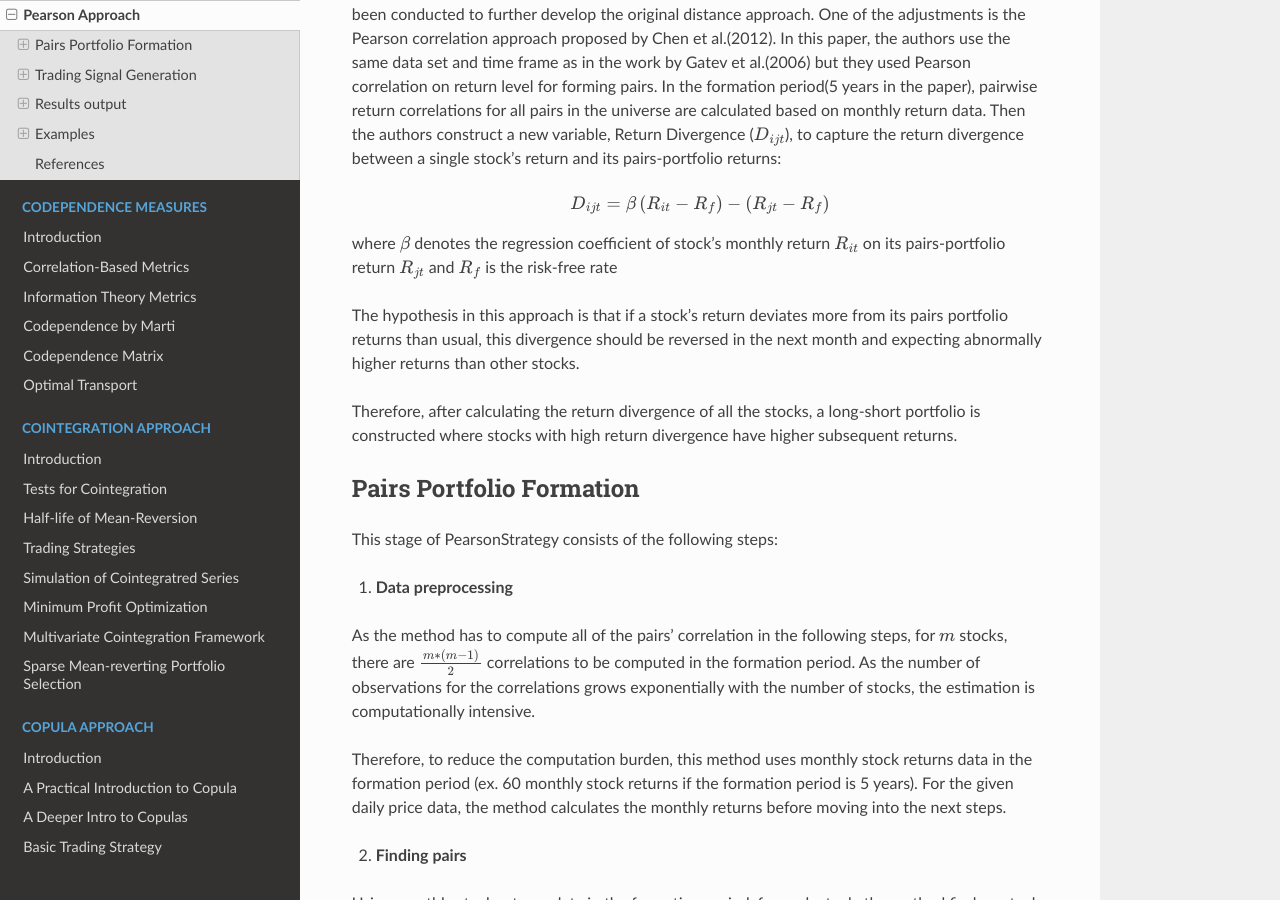
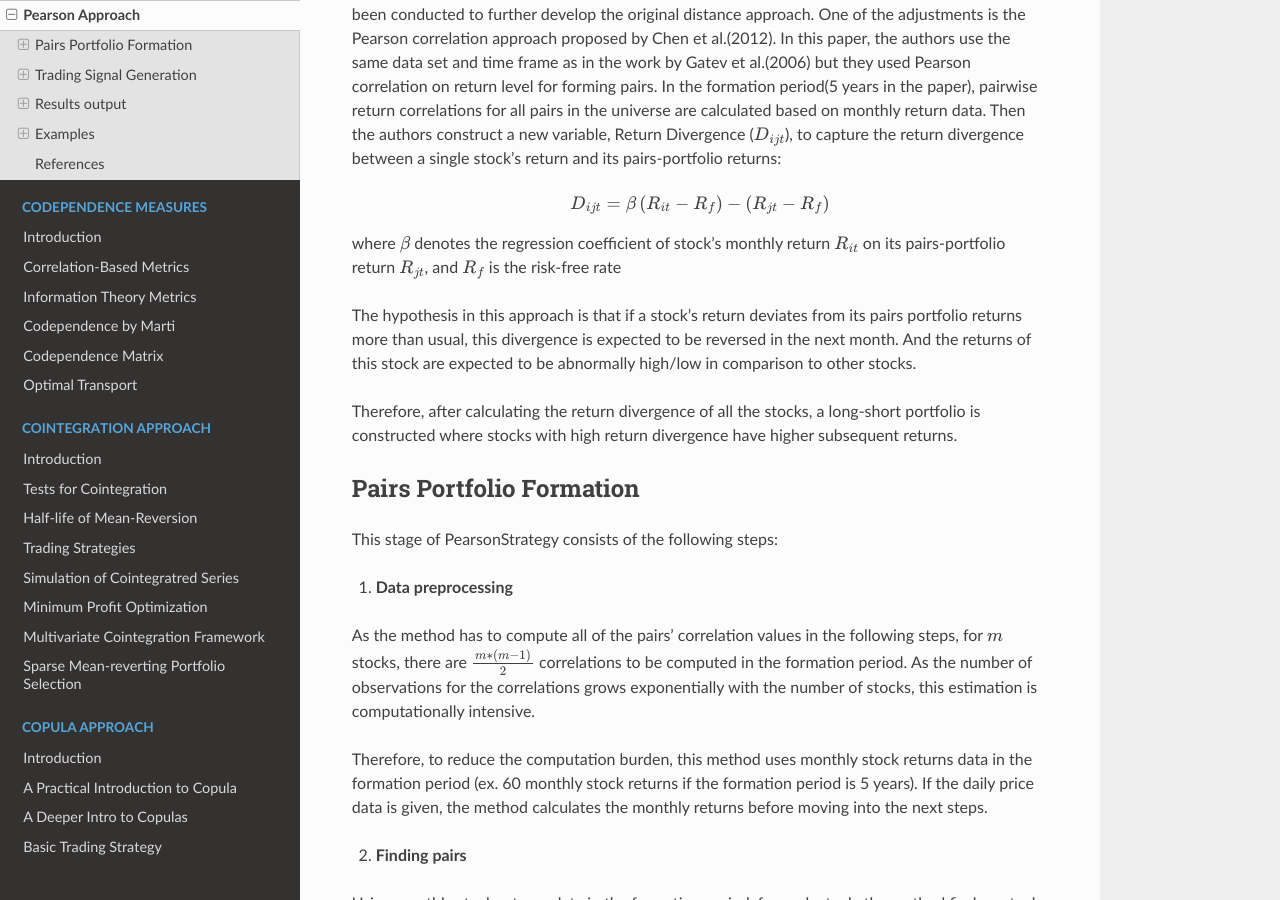
Before and after one commit to hudson-and-thames/arbitragelab, a Sphinx documentation site: the page built from docs/source/distance_approach/pearson_approach.rst, in a window 1280 px wide and 900 px high, scrolled down 450 px. Built offline with Sphinx 7.4.7 and the Read the Docs theme 2.0.0, drawn with Linux system fonts in a browser that asks for light colours; some of the changed text lies outside the part shown.

Commit message:
Minor adjustments to Pearson Approach sphinx docs

```diff
--- a/docs/source/distance_approach/distance_approach.rst
+++ b/docs/source/distance_approach/distance_approach.rst
@@ -135,7 +135,7 @@ to select top :math:`n` pairs with the highest variance of the spread.
 Implementation
 **************
 
-.. automodule:: arbitragelab.distance_approach
+.. automodule:: arbitragelab.distance_approach.basic_distance_approach
 
 .. autoclass:: DistanceStrategy
    :members: __init__
--- a/docs/source/distance_approach/pearson_approach.rst
+++ b/docs/source/distance_approach/pearson_approach.rst
@@ -28,11 +28,11 @@ are calculated based on monthly return data. Then the authors construct a new va
 
 
 where :math:`\beta` denotes the regression coefficient of stock's monthly return :math:`R_{i t}` on its
-pairs-portfolio return :math:`R_{j t}` and :math:`R_{f}` is the risk-free rate
+pairs-portfolio return :math:`R_{j t}`, and :math:`R_{f}` is the risk-free rate
 
-The hypothesis in this approach is that if a stock’s return deviates more from its pairs portfolio returns
-than usual, this divergence should be reversed in the next month and expecting abnormally higher returns than
-other stocks.
+The hypothesis in this approach is that if a stock’s return deviates from its pairs portfolio returns more
+than usual, this divergence is expected to be reversed in the next month. And the returns of this stock are
+expected to be abnormally high/low in comparison to other stocks.
 
 Therefore, after calculating the return divergence of all the stocks,  a long-short portfolio is constructed
 where stocks with high return divergence have higher subsequent returns.
@@ -45,13 +45,13 @@ This stage of PearsonStrategy consists of the following steps:
 
 1. **Data preprocessing**
 
-As the method has to compute all of the pairs’ correlation in the following steps, for :math:`m` stocks,
+As the method has to compute all of the pairs’ correlation values in the following steps, for :math:`m` stocks,
 there are :math:`\frac{m*(m-1)}{2}` correlations to be computed in the formation period. As the number of
-observations for the correlations grows exponentially with the number of stocks, the estimation is
+observations for the correlations grows exponentially with the number of stocks, this estimation is
 computationally intensive.
 
 Therefore, to reduce the computation burden, this method uses monthly stock returns data in the formation
-period (ex. 60 monthly stock returns if the formation period is 5 years). For the given daily price data,
+period (ex. 60 monthly stock returns if the formation period is 5 years). If the daily price data is given,
 the method calculates the monthly returns before moving into the next steps.
 
 2. **Finding pairs**
```
Also changed, not shown: other parts of docs/source/distance_approach/pearson_approach.rst (+2 -2 lines).
